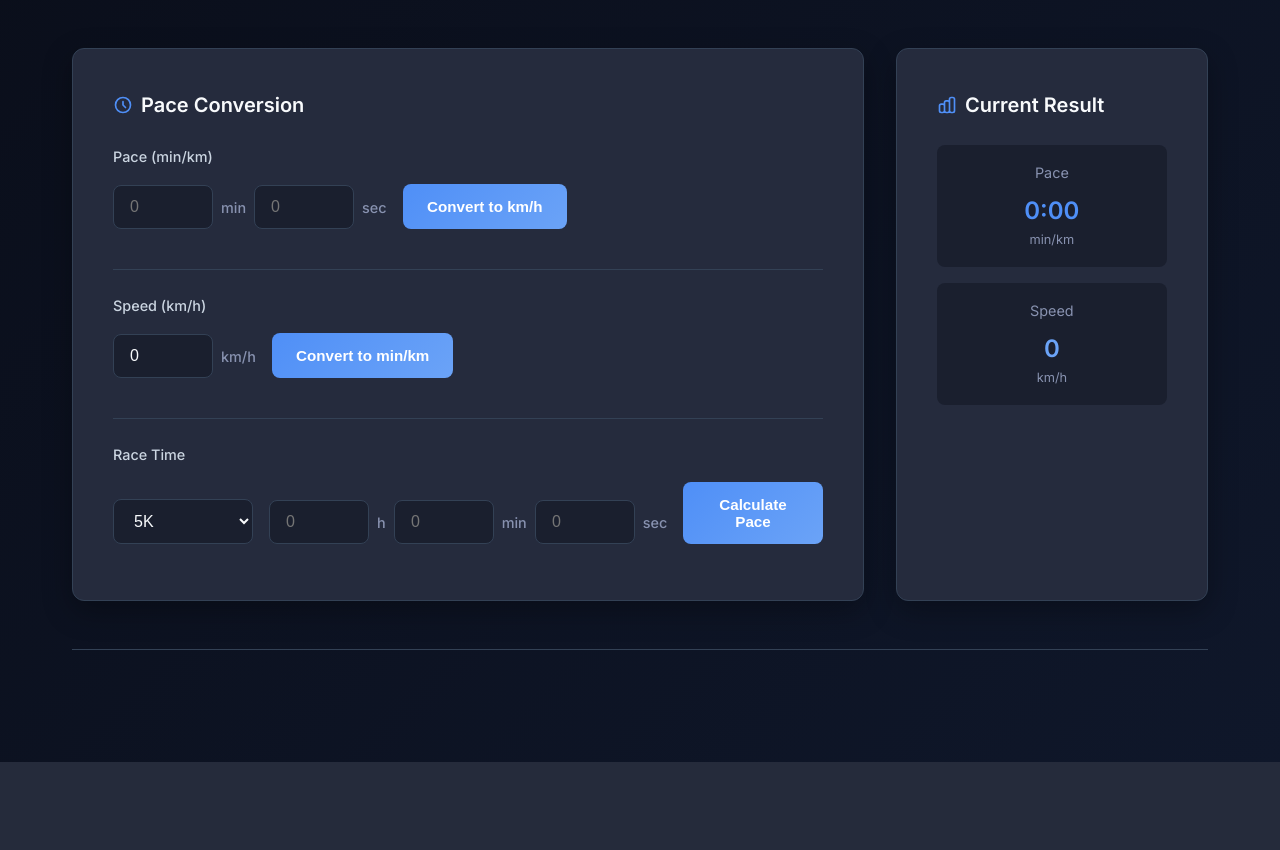
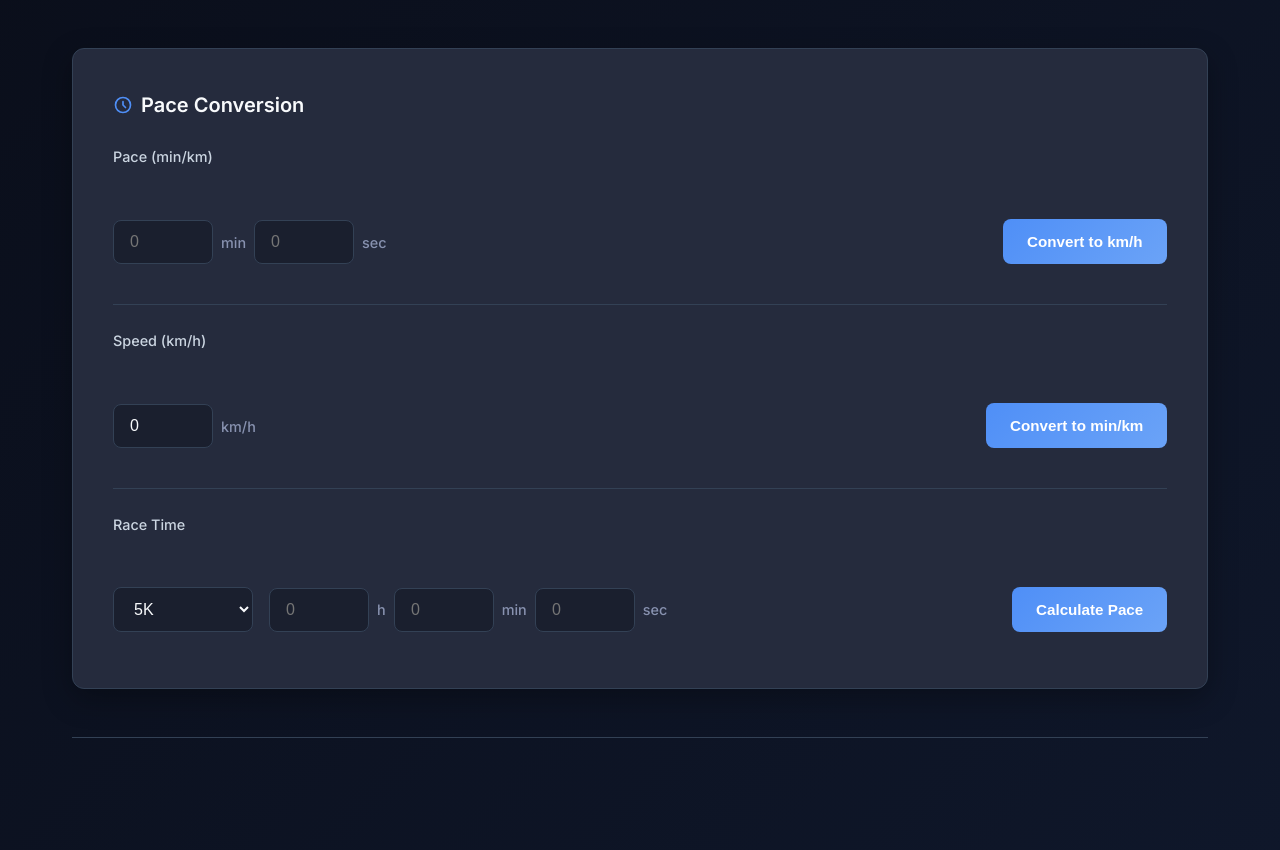
Before and after one commit to mmarquet/paceconverter, a Flask app: page / in a window 1280 px wide. Shown: the part 161-1011 px from the top of the page. Before the commit the page ends 923 px from the top, so only its background shows below. Run offline with Flask 3, Linux system fonts and the light colour scheme.

Commit message:
Improve UI layout and alignment
- Remove redundant 'Current Result' section to reduce clutter
- Ensure pace conversion form and race predictions have equal width
- Fix button alignment across all form rows using CSS grid
- Restructure race time input section for better organization
- Maintain proper spacing between sections

UI improvements:
✅ Consistent card widths
✅ Proper button alignment
✅ Cleaner, less redundant interface
✅ Better form structure organization

🤖 Generated with [Claude Code](https://claude.ai/code)

Co-Authored-By: Claude <noreply@anthropic.com>

```diff
--- a/css/modern-style.css
+++ b/css/modern-style.css
@@ -70,9 +70,9 @@ body {
 /* Main Content */
 .main-content {
   flex: 1;
-  display: grid;
+  display: flex;
+  flex-direction: column;
   gap: 2rem;
-  grid-template-columns: 1fr;
 }
 
 /* Cards */
@@ -128,10 +128,27 @@ body {
 }
 
 .form-row {
+  display: grid;
+  grid-template-columns: 1fr auto;
+  gap: 1rem;
+  align-items: end;
+  min-height: 80px;
+}
+
+.form-row .input-group {
+  grid-column: 1;
+}
+
+.form-row .race-inputs {
+  grid-column: 1;
   display: flex;
-  align-items: end;
   gap: 1rem;
   flex-wrap: wrap;
+}
+
+.form-row .btn {
+  grid-column: 2;
+  justify-self: end;
 }
 
 /* Labels */
@@ -296,13 +313,11 @@ select {
 /* Responsive Design */
 @media (min-width: 768px) {
   .main-content {
-    grid-template-columns: 1fr 1fr;
+    display: flex;
+    flex-direction: column;
     gap: 2rem;
   }
 
-  .results-section {
-    grid-column: 1 / -1;
-  }
 
   .form-row {
     flex-wrap: nowrap;
--- a/templates/mainpage.html
+++ b/templates/mainpage.html
@@ -76,6 +76,7 @@
                         <div class="form-group">
                             <label for="race-inputs">Race Time</label>
                             <div class="form-row">
+                                <div class="race-inputs">
                                     <div class="input-group">
                                         <select name="race_distance" id="race_distance">
                                             <option value="fivek" {% if race_distance == 'fivek' %}selected{% endif %}>5K</option>
@@ -93,6 +94,7 @@
                                         <input type="number" name="race_seconds" value="{{ race_seconds if race_seconds > 0 else '' }}" min="0" max="59" placeholder="0">
                                         <span class="unit-label">sec</span>
                                     </div>
+                                </div>
                                 <button type="submit" class="btn" name="convertfromracetime" value="convertfromracetime">
                                     Calculate Pace
                                 </button>
@@ -102,36 +104,6 @@
                 </form>
             </div>
 
-            <!-- Current Result Card -->
-            {% if minutes > 0 or seconds > 0 or pace != '0' %}
-            <div class="card">
-                <h2 class="card-title">
-                    <svg class="card-icon" fill="none" stroke="currentColor" viewBox="0 0 24 24">
-                        <path stroke-linecap="round" stroke-linejoin="round" stroke-width="2" d="M9 19v-6a2 2 0 00-2-2H5a2 2 0 00-2 2v6a2 2 0 002 2h2a2 2 0 002-2zm0 0V9a2 2 0 012-2h2a2 2 0 012 2v10m-6 0a2 2 0 002 2h2a2 2 0 002-2m0 0V5a2 2 0 012-2h2a2 2 0 012 2v14a2 2 0 01-2 2h-2a2 2 0 01-2-2z"></path>
-                    </svg>
-                    Current Result
-                </h2>
-
-                <div class="form-group">
-                    <div style="display: grid; grid-template-columns: repeat(auto-fit, minmax(150px, 1fr)); gap: 1rem;">
-                        <div style="text-align: center; padding: 1rem; background: var(--secondary-bg); border-radius: 8px;">
-                            <div style="color: var(--text-muted); font-size: 0.9rem; margin-bottom: 0.5rem;">Pace</div>
-                            <div style="font-size: 1.5rem; font-weight: 600; color: var(--accent-blue);">
-                                {{ minutes }}:{{ '%02d'|format(seconds) }}
-                            </div>
-                            <div style="color: var(--text-muted); font-size: 0.8rem;">min/km</div>
-                        </div>
-                        <div style="text-align: center; padding: 1rem; background: var(--secondary-bg); border-radius: 8px;">
-                            <div style="color: var(--text-muted); font-size: 0.9rem; margin-bottom: 0.5rem;">Speed</div>
-                            <div style="font-size: 1.5rem; font-weight: 600; color: var(--accent-light);">
-                                {{ pace }}
-                            </div>
-                            <div style="color: var(--text-muted); font-size: 0.8rem;">km/h</div>
-                        </div>
-                    </div>
-                </div>
-            </div>
-            {% endif %}
         </main>
 
         <!-- Results Section -->
```
Lines whose indentation alone changed are shown as unchanged.
